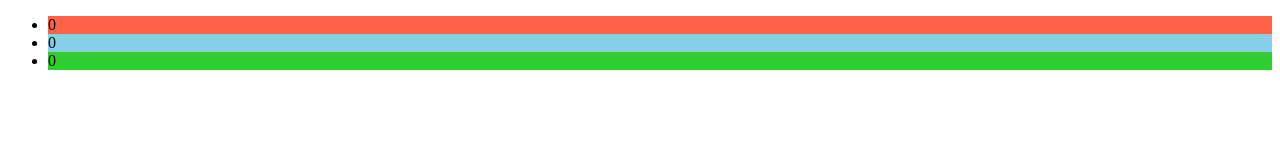
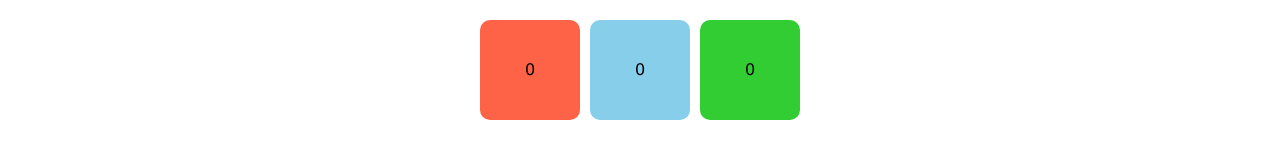
Before and after one commit to solareenlo/react-practice, a plain HTML site: page index.html in a window 1280 px wide. Drawn offline with nearby package versions, Linux system fonts and the light colour scheme.

Commit message:
ボタンのcssをupdate

```diff
--- a/css/styles.css
+++ b/css/styles.css
@@ -3,3 +3,32 @@
   height: 100px;
   background-color: skyblue;
 }
+
+body {
+  font-size: 16px;
+  font-family: Verdana, sans-serif;
+}
+
+.container {
+  width: 330px;
+  margin: 20px auto;
+}
+
+.container ul {
+  list-style: none;
+  margin: 0;
+  padding: 0;
+  display: flex;
+  flex-wrap: wrap;
+}
+
+.container li {
+  width: 100px;
+  height: 100px;
+  line-height: 100px;
+  text-align: center;
+  cursor: pointer;
+  user-select: none;
+  border-radius: 10px;
+  margin: 0 5px 10px;
+}
--- a/index.html
+++ b/index.html
@@ -16,7 +16,7 @@
           return <li style={{backgroundColor:props.color}}>0</li>
         }
         ReactDOM.render(
-          <div>
+          <div className="container">
             <ul>
               <Counter color="tomato"/>
               <Counter color="skyblue"/>
```
